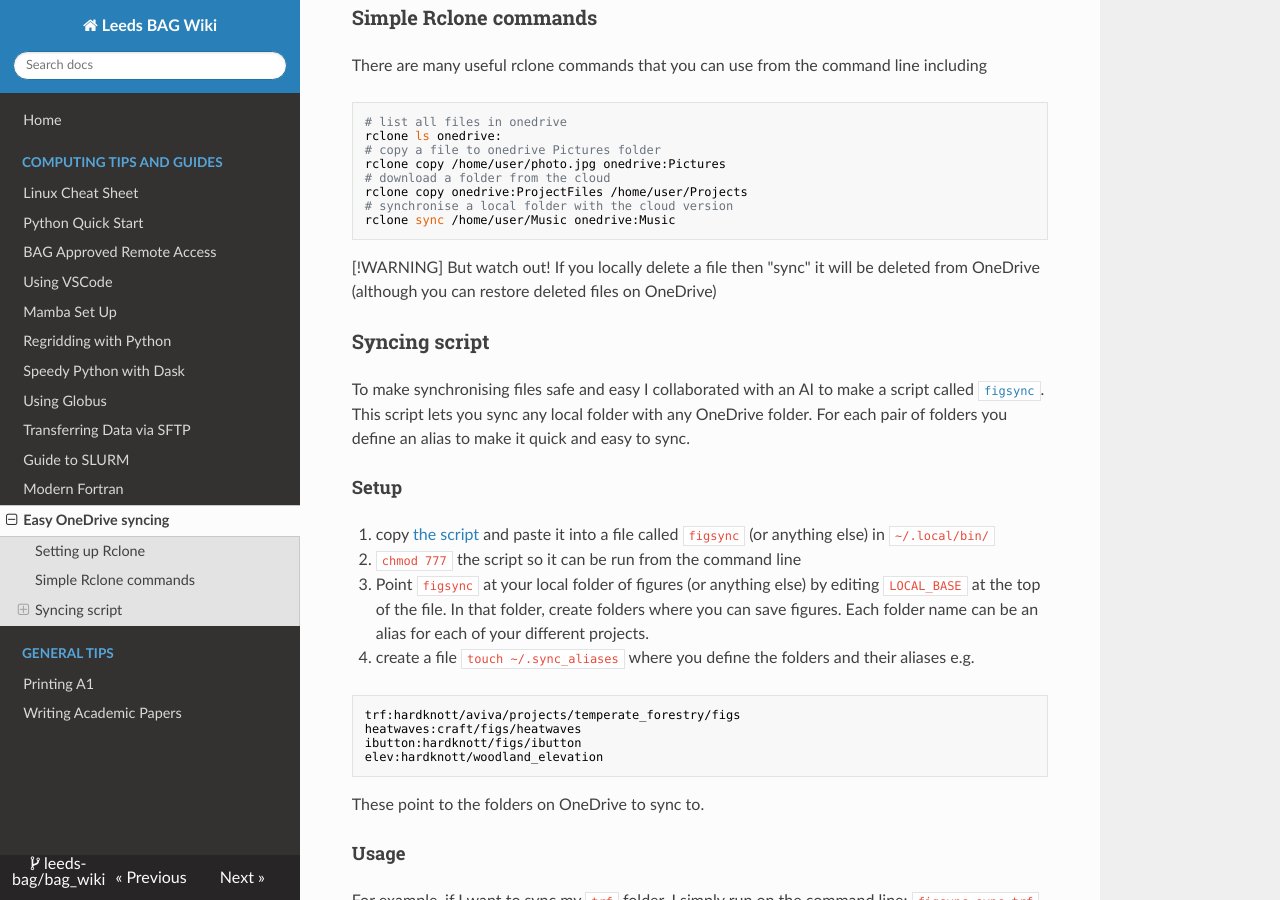
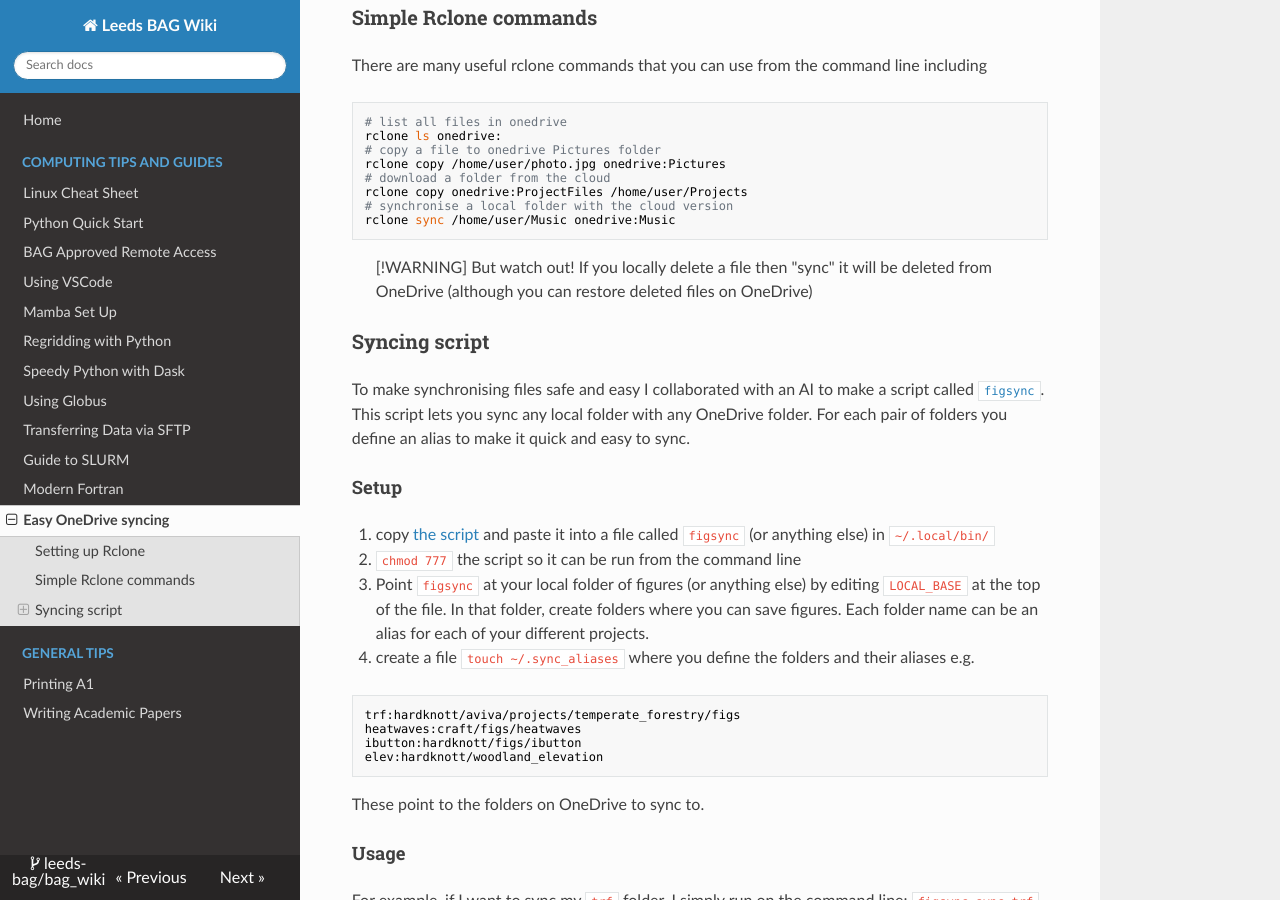
Before and after one commit to leeds-bag/bag_wiki, an MkDocs documentation site: the page built from docs/onedrive_syncing.md, in a window 1280 px wide and 900 px high, scrolled down 377 px. Built offline with MkDocs 1.6.1, drawn with Linux system fonts in a browser that asks for light colours; nearby versions of some CDN libraries.

````diff
--- a/docs/onedrive_syncing.md
+++ b/docs/onedrive_syncing.md
@@ -20,8 +20,8 @@ rclone copy onedrive:ProjectFiles /home/user/Projects
 # synchronise a local folder with the cloud version
 rclone sync /home/user/Music onedrive:Music
 ```
-[!WARNING]
-But watch out! If you locally delete a file then "sync" it will be deleted from OneDrive (although you can restore deleted files on OneDrive)
+> [!WARNING]
+> But watch out! If you locally delete a file then "sync" it will be deleted from OneDrive (although you can restore deleted files on OneDrive)
 
 
 ### Syncing script
````
